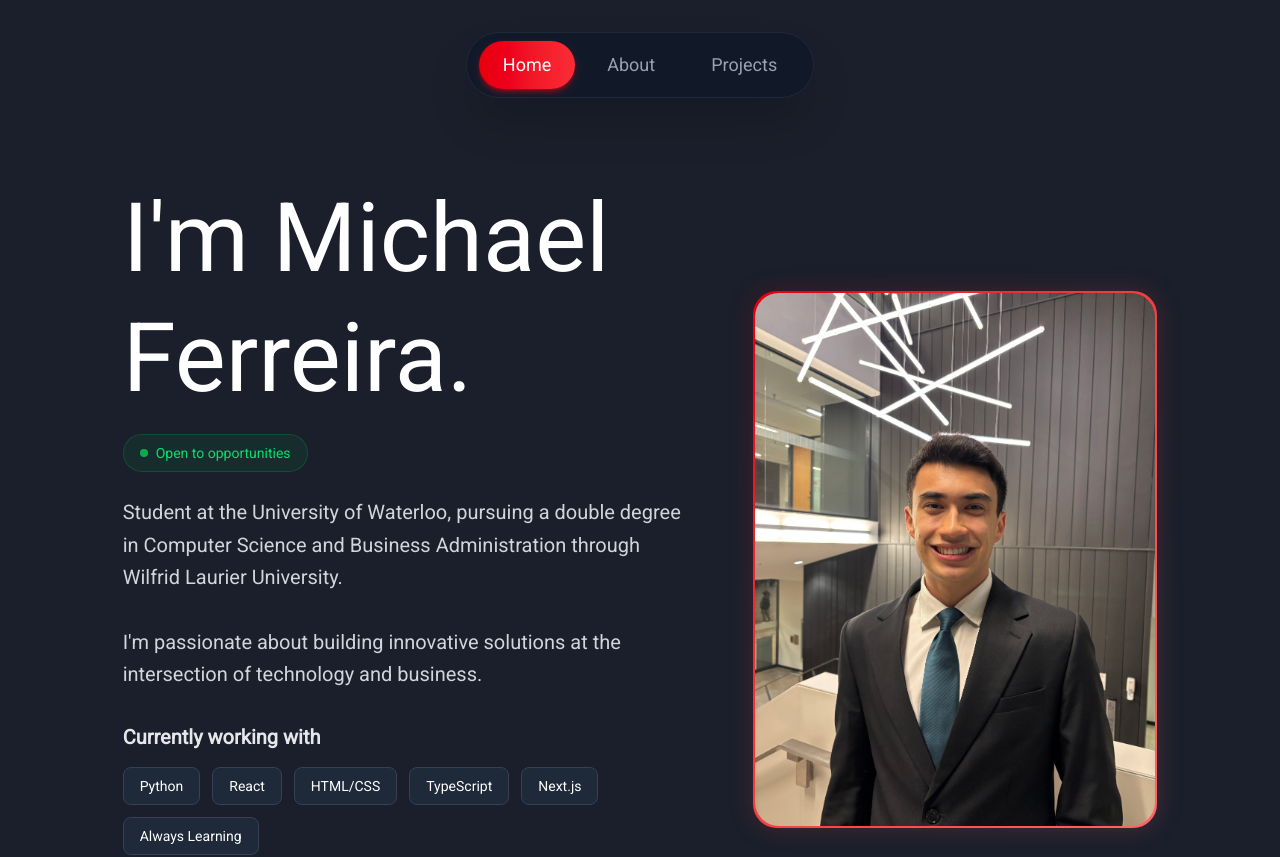
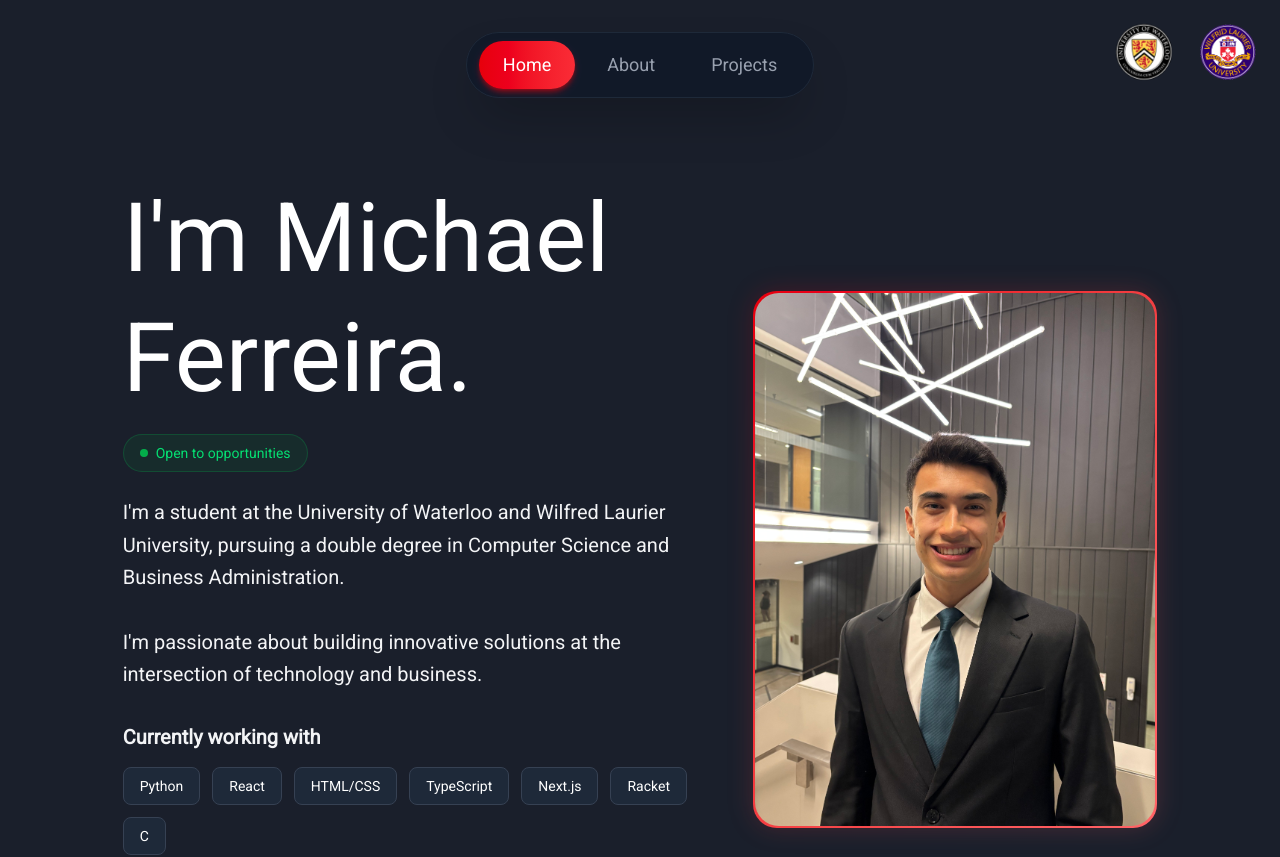
Before and after one commit to michaeljf07/personal-website, a Next.js app: page / in a window 1280 px wide. Shown: the top 857 px of the page. Built offline with nearby package versions, Linux system fonts and the light colour scheme.

Commit message:
more visual changes after Evan roasted me

```diff
--- a/app/about/page.tsx
+++ b/app/about/page.tsx
@@ -1,4 +1,5 @@
 import Image from "next/image";
+import WorkStatus from "@/components/work_status";
 
 export default function AboutMe() {
     return (
@@ -8,18 +9,13 @@ export default function AboutMe() {
                     About Me
                 </h1>
 
-                <p className="text-lg sm:text-xl text-gray-300 max-w-3xl mx-auto leading-relaxed mb-8">
+                <p className="text-lg sm:text-xl text-gray-100 max-w-3xl mx-auto leading-relaxed mb-8">
                     Hi, I&apos;m Michael Ferreira — a student at the University
-                    of Waterloo, pursuing a double degree in Computer Science
-                    and Business Administration through Wilfrid Laurier
-                    University.
+                    of Waterloo and Wilfred Laurier University, pursuing a
+                    double degree in Computer Science and Business
+                    Administration.
                 </p>
-                <div className="inline-flex items-center gap-2 bg-green-600/10 border border-green-500/20 rounded-full px-4 py-2 w-fit mb-6">
-                    <div className="w-2 h-2 bg-green-500 rounded-full animate-pulse"></div>
-                    <span className="text-sm text-green-400 font-medium">
-                        Open to opportunities
-                    </span>
-                </div>
+                <WorkStatus />
             </section>
 
             <section className="bg-gradient-to-br from-gray-900 to-gray-800 rounded-3xl shadow-2xl w-full border border-gray-800 overflow-hidden">
@@ -69,7 +65,7 @@ export default function AboutMe() {
                             <h2 className="text-3xl sm:text-4xl font-bold mb-8 text-center md:text-left bg-gradient-to-r from-white to-gray-300 bg-clip-text text-transparent">
                                 My Skills
                             </h2>
-                            <div className="grid grid-cols-1 sm:grid-cols-2 gap-4">
+                            <div className="grid grid-cols-1 sm:grid-cols-2 gap-4 cursor-default">
                                 {[
                                     {
                                         skill: "Organization",
@@ -124,6 +120,61 @@ export default function AboutMe() {
                     </div>
                 </div>
             </section>
+
+            <section className="w-full max-w-5xl my-24 px-4">
+                <h2 className="text-4xl font-bold mb-12 text-center bg-gradient-to-r from-white to-gray-300 bg-clip-text text-transparent">
+                    Languages & Tools
+                </h2>
+
+                <div className="grid grid-cols-1 md:grid-cols-2 gap-8">
+                    <div className="bg-gray-800 border border-gray-800 rounded-2xl p-8 hover:scale-105 transition-transform duration-300">
+                        <h3 className="text-2xl font-semibold mb-6 text-red-400">
+                            Languages
+                        </h3>
+                        <div className="flex flex-wrap gap-3">
+                            {[
+                                "Python",
+                                "C",
+                                "Racket",
+                                "TypeScript",
+                                "JavaScript",
+                                "HTML/CSS",
+                            ].map((lang) => (
+                                <span
+                                    key={lang}
+                                    className="bg-gray-800 border border-gray-700 text-white rounded-lg px-4 py-2 text-sm cursor-default">
+                                    {lang}
+                                </span>
+                            ))}
+                        </div>
+                    </div>
+
+                    <div className="bg-gray-800 border border-gray-800 rounded-2xl p-8 hover:scale-105 transition-transform duration-300">
+                        <h3 className="text-2xl font-semibold mb-6 text-red-400">
+                            Frameworks & Libraries
+                        </h3>
+                        <div className="flex flex-wrap gap-3">
+                            {[
+                                "Pandas",
+                                "NumPy",
+                                "Matplotlib",
+                                "scikit-learn",
+                                "Node.js",
+                                "React",
+                                "Next.js",
+                                "Tailwind CSS",
+                            ].map((tool) => (
+                                <span
+                                    key={tool}
+                                    className="bg-gray-800 border border-gray-700 text-white rounded-lg px-4 py-2 text-sm cursor-default">
+                                    {tool}
+                                </span>
+                            ))}
+                        </div>
+                    </div>
+                </div>
+            </section>
+
             <section className="w-full max-w-4xl my-20 px-4">
                 <div className="text-center">
                     <p className="text-gray-400 text-lg">
--- a/app/layout.tsx
+++ b/app/layout.tsx
@@ -3,6 +3,7 @@ import { Roboto } from "next/font/google";
 import "./globals.css";
 
 import Navbar from "@/components/navbar";
+import UniversityLogos from "@/components/university_logos";
 
 const roboto = Roboto({
     weight: "400",
@@ -23,6 +24,7 @@ export default function RootLayout({
         <html lang="en">
             <body className={roboto.className}>
                 <Navbar />
+                <UniversityLogos />
                 {children}
             </body>
         </html>
--- a/app/page.tsx
+++ b/app/page.tsx
@@ -1,5 +1,6 @@
 import Image from "next/image";
 import Link from "next/link";
+import WorkStatus from "@/components/work_status";
 
 export default function Home() {
     return (
@@ -9,26 +10,21 @@ export default function Home() {
                     I&apos;m Michael Ferreira.
                 </h1>
 
-                <div className="inline-flex items-center gap-2 bg-green-600/10 border border-green-500/20 rounded-full px-4 py-2 w-fit mb-6">
-                    <div className="w-2 h-2 bg-green-500 rounded-full animate-pulse"></div>
-                    <span className="text-sm text-green-400 font-medium">
-                        Open to opportunities
-                    </span>
-                </div>
+                <WorkStatus />
 
-                <p className="text-lg sm:text-xl text-gray-300 leading-relaxed mb-8">
-                    Student at the University of Waterloo, pursuing a double
-                    degree in Computer Science and Business Administration
-                    through Wilfrid Laurier University.
+                <p className="text-lg sm:text-xl text-gray-100 leading-relaxed mb-8">
+                    I&apos;m a student at the University of Waterloo and Wilfred
+                    Laurier University, pursuing a double degree in Computer
+                    Science and Business Administration.
                 </p>
 
-                <p className="text-lg sm:text-xl text-gray-300 leading-relaxed mb-8">
+                <p className="text-lg sm:text-xl text-gray-100 leading-relaxed mb-8">
                     I&apos;m passionate about building innovative solutions at
                     the intersection of technology and business.
                 </p>
 
                 <div className="mb-8">
-                    <h2 className="text-xl font-semibold mb-4 text-gray-200">
+                    <h2 className="text-xl font-semibold mb-4 text-gray-100">
                         Currently working with
                     </h2>
                     <div className="flex flex-wrap gap-3">
@@ -38,7 +34,8 @@ export default function Home() {
                             "HTML/CSS",
                             "TypeScript",
                             "Next.js",
-                            "Always Learning",
+                            "Racket",
+                            "C",
                         ].map((tech) => (
                             <span
                                 key={tech}
@@ -49,14 +46,14 @@ export default function Home() {
                     </div>
                 </div>
 
-                <div className="flex flex-col sm:flex-row gap-4 items-start sm:items-center">
+                <div className="flex flex-row gap-4 items-center flex-wrap">
                     <Link href="/resume.pdf" target="_blank">
-                        <button className="bg-red-600 hover:bg-red-500 rounded-xl py-3 px-8 text-lg font-medium transition-all duration-200 hover:scale-105 hover:shadow-lg hover:shadow-red-600/50 w-full sm:w-auto hover: cursor-pointer">
+                        <button className="bg-red-600 hover:bg-red-500 rounded-xl py-3 px-8 text-lg font-medium transition-all duration-200 hover:scale-105 hover:shadow-lg hover:shadow-red-600/50 w-auto flex-none hover: cursor-pointer">
                             View Resume
                         </button>
                     </Link>
 
-                    <div className="flex gap-4 justify-center sm:justify-start w-full sm:w-auto">
+                    <div className="flex gap-4 justify-center sm:justify-start flex-none items-center">
                         <Link
                             href="https://www.linkedin.com/in/michael-j-ferreira/"
                             target="_blank"
--- /dev/null
+++ b/components/university_logos.tsx
@@ -0,0 +1,39 @@
+import Image from "next/image";
+
+export default function UniversityLogos() {
+    return (
+        <div className="fixed bottom-4 left-4 z-50 flex items-center gap-3 sm:top-4 sm:right-4 sm:bottom-auto sm:left-auto">
+            <a
+                href="https://cs.uwaterloo.ca/"
+                target="_blank"
+                rel="noopener noreferrer"
+                aria-label="University of Waterloo">
+                <div className="rounded-lg p-1 sm:p-2 hover:scale-105 transition-transform transform-gpu">
+                    <Image
+                        src="/uw_logo.png"
+                        alt="University of Waterloo logo"
+                        width={56}
+                        height={56}
+                        className="w-10 h-10 sm:w-14 sm:h-14 md:w-14 md:h-14"
+                    />
+                </div>
+            </a>
+
+            <a
+                href="https://www.wlu.ca/academics/faculties/lazaridis-school-of-business-and-economics/index.html"
+                target="_blank"
+                rel="noopener noreferrer"
+                aria-label="Wilfrid Laurier University">
+                <div className="rounded-lg p-1 sm:p-2 hover:scale-105 transition-transform transform-gpu">
+                    <Image
+                        src="/wlu_logo.png"
+                        alt="Wilfrid Laurier University logo"
+                        width={56}
+                        height={56}
+                        className="w-10 h-10 sm:w-14 sm:h-14 md:w-14 md:h-14"
+                    />
+                </div>
+            </a>
+        </div>
+    );
+}
--- /dev/null
+++ b/components/work_status.tsx
@@ -0,0 +1,10 @@
+export default function WorkStatus() {
+    return (
+        <div className="inline-flex items-center gap-2 bg-green-600/10 border border-green-500/20 rounded-full px-4 py-2 w-fit mb-6">
+            <div className="w-2 h-2 bg-green-500 rounded-full animate-pulse"></div>
+            <span className="text-sm text-green-400 font-medium">
+                Open to opportunities
+            </span>
+        </div>
+    );
+}
```
Also changed, not shown: public/uw_logo.png (added), public/wlu_logo.png (added).
